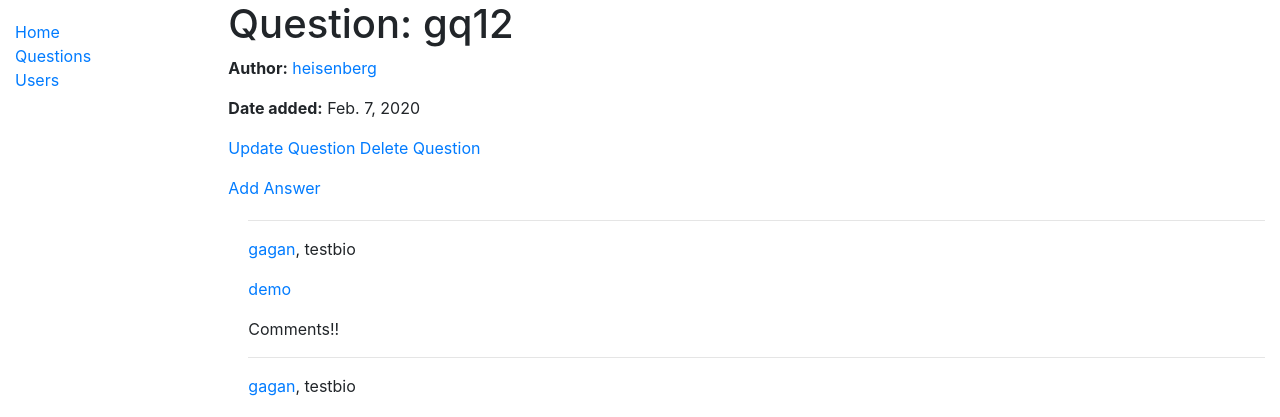
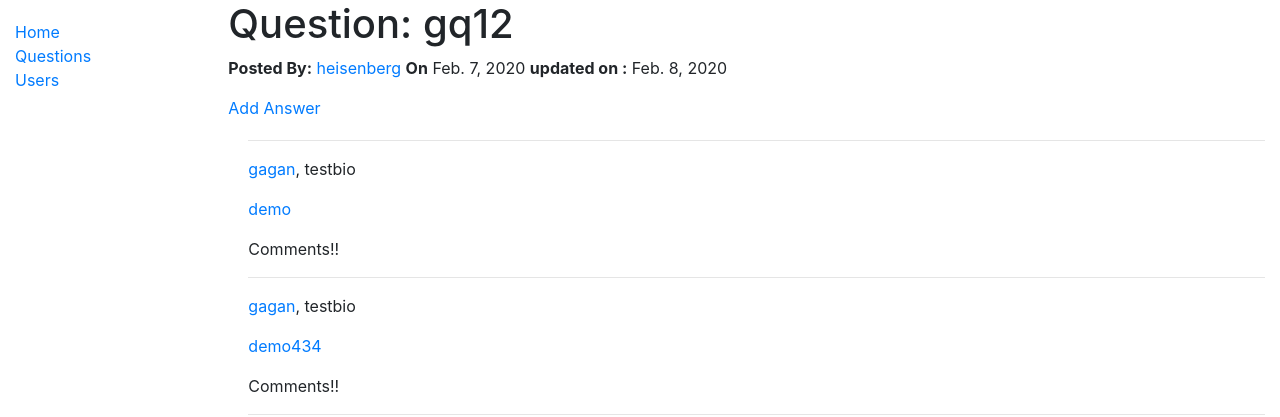
Before and after one commit to thepurplingpoet/quorum, a Django app: page /knowledge/question/6 in a window 1280 px wide. Shown: the top 417 px of the page. Run offline with Django 3.2, Linux system fonts and the light colour scheme; data comes from the database, SQL or seed files in the repository; both versions use the stored data as it was after the commit; data that the repository does not hold is empty; some libraries are stand-ins or nearby versions.

Commit message:
update models

```diff
--- a/quora/knowledge/models.py
+++ b/quora/knowledge/models.py
@@ -6,8 +6,12 @@ class Question(models.Model):
     user = models.ForeignKey(User, on_delete=models.CASCADE)
     question_text = models.CharField(max_length=200,verbose_name= 'Question')
     pub_date = models.DateField(verbose_name='date published')
+    updated = models.DateField(verbose_name='date published', blank=True, null=True)
     upvotes = models.IntegerField(blank=True, null=True, default=0)
     downvotes = models.IntegerField(blank=True, null=True, default=0)
+    upvote_users = models.ManyToManyField(User, related_name='Users_who_upvoted_this_question')
+    downvote_users = models.ManyToManyField(User, related_name='Users_who_downvoted_this_question')
+
     def __str__(self):
         return self.question_text
 
@@ -25,6 +29,9 @@ class Answer(models.Model):
     upvotes = models.IntegerField(blank=True, null=True, default=0)
     downvotes = models.IntegerField(blank=True, null=True, default=0)
     pub_date = models.DateField('date added')
+    updated = models.DateField(verbose_name='date published', blank=True, null=True)
+    upvote_users = models.ManyToManyField(User, related_name='Users_who_upvoted_this_answer')
+    downvote_users = models.ManyToManyField(User, related_name='Users_who_downvoted_this_answer')
 
     def __str__(self):
         return f'Answer by {self.user.username} to {self.question.question_text[:20]} ...'
@@ -41,8 +48,12 @@ class Comment(models.Model):
     user = models.ForeignKey(User, on_delete=models.CASCADE)
     comment_text = models.TextField()
     pub_date = models.DateField('date added')
+    updated = models.DateField(verbose_name='date published', blank=True, null=True)
     upvotes = models.IntegerField(blank=True, null=True, default=0)
     downvotes = models.IntegerField(blank=True, null=True, default=0)
+    upvote_users = models.ManyToManyField(User, related_name='Users_who_upvoted_this_comment')
+    downvote_users = models.ManyToManyField(User, related_name='Users_who_downvoted_this_comment')
+
     def __str__(self):
         return f'Comment by {self.user.name} on {self.user.username}\'s answer to {self.answer.question.question_text[:20]} ...'
 
--- a/quora/knowledge/templates/knowledge/question_detail.html
+++ b/quora/knowledge/templates/knowledge/question_detail.html
@@ -3,12 +3,19 @@
 {% block content %}
   <h1>Question: {{ question.question_text }}</h1>
 
-  <p><strong>Author:</strong> <a href="{% url 'user-detail' question.user.pk %}">{{ question.user.username }}</a></p>
-  <p><strong>Date added:</strong> {{ question.pub_date }}</p>
+  <p><strong>Posted By:</strong> <a href="{% url 'user-detail' question.user.pk %}">{{ question.user.username }}</a>
+  <strong>On</strong> {{ question.pub_date }}
 
+  {% if question.updated %}
+    <strong>updated on :</strong> {{ question.updated }}
+
+  {% endif %}
+  </p>
+  {% if question.user.pk == user.id %}
   <p><a href="{% url 'question_update' question.pk %}">Update Question</a>
     <a href="{% url 'question_delete' question.pk %}">Delete Question</a>
   </p>
+  {% endif %}
   <p><a href="{% url 'answer_create' question.pk %}">Add Answer</a></p>
    <div style="margin-left:20px;margin-top:20px">
 
--- a/quora/knowledge/views.py
+++ b/quora/knowledge/views.py
@@ -60,6 +60,16 @@ class AnswerUpdate(LoginRequiredMixin, UpdateView):
     model = Answer
     fields = ['answer_text']
 
+    def form_valid(self, form):
+        self.object = form.save(commit=False)
+        question_id = self.kwargs['question']
+        self.object.question = Question(question_id)
+        self.object.user = self.request.user
+        self.object.updated = timezone.now()
+        self.object.save()
+        self.get_success_url = reverse_lazy('question-detail', args=[str(question_id)])
+        return HttpResponseRedirect(self.get_success_url)
+
 class AnswerDelete(LoginRequiredMixin, DeleteView):
     model = Answer
     def get_success_url(self):
@@ -89,6 +99,13 @@ class QuestionUpdate(LoginRequiredMixin, UpdateView):
     model = Question
     fields = ['question_text']
 
+    def form_valid(self, form):
+        self.object = form.save(commit=False)
+        self.object.user = self.request.user
+        self.object.updated = timezone.now()
+        self.object.save()
+        return HttpResponseRedirect(self.get_success_url())
+
 class QuestionDelete(LoginRequiredMixin, DeleteView):
     model = Question
     success_url = reverse_lazy('questions')
@@ -107,10 +124,22 @@ class CommentCreate(LoginRequiredMixin, CreateView):
         self.object.save()
         self.get_success_url = reverse_lazy('answer-detail', args=[str(question_id), str(answer_id)])
         return HttpResponseRedirect(self.get_success_url)
+
 class CommentUpdate(LoginRequiredMixin, UpdateView):
     model=Comment
     fields=['comment_text']
 
+    def form_valid(self, form):
+        self.object = form.save(commit=False)
+        question_id = self.kwargs['question']
+        answer_id = self.kwargs['answer']
+        self.object.answer = Answer(answer_id)
+        self.object.user = self.request.user
+        self.object.updated = timezone.now()
+        self.object.save()
+        self.get_success_url = reverse_lazy('answer-detail', args=[str(question_id), str(answer_id)])
+        return HttpResponseRedirect(self.get_success_url)
+
 class CommentDelete(LoginRequiredMixin, DeleteView):
     model=Comment
     success_url = reverse_lazy('question-detail')
```
Also changed, not shown: quora/knowledge/templates/knowledge/answer_detail.html (+8 -1 lines), quora/db.sqlite3, quora/knowledge/migrations/0003_auto_20200208_1920.py (added).
